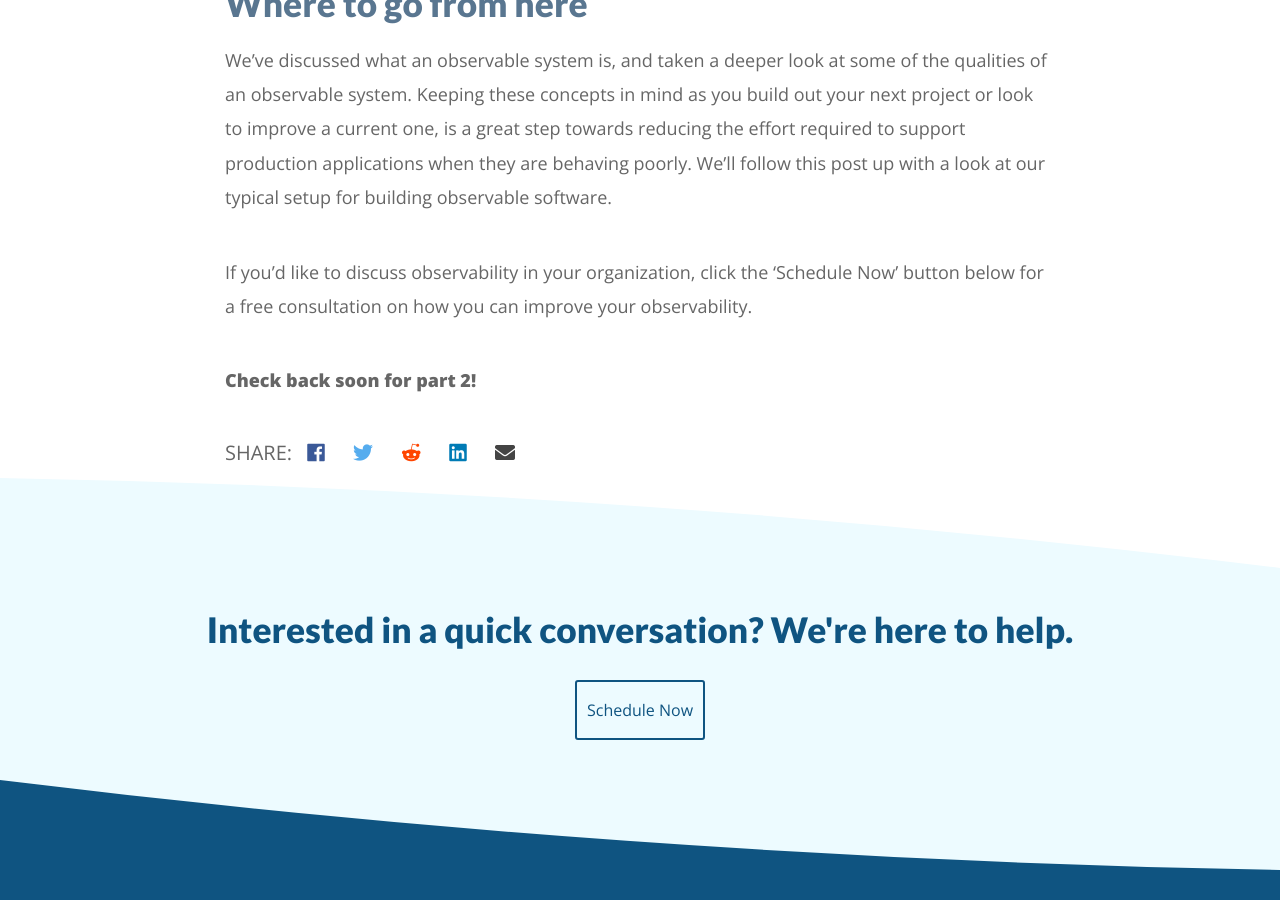
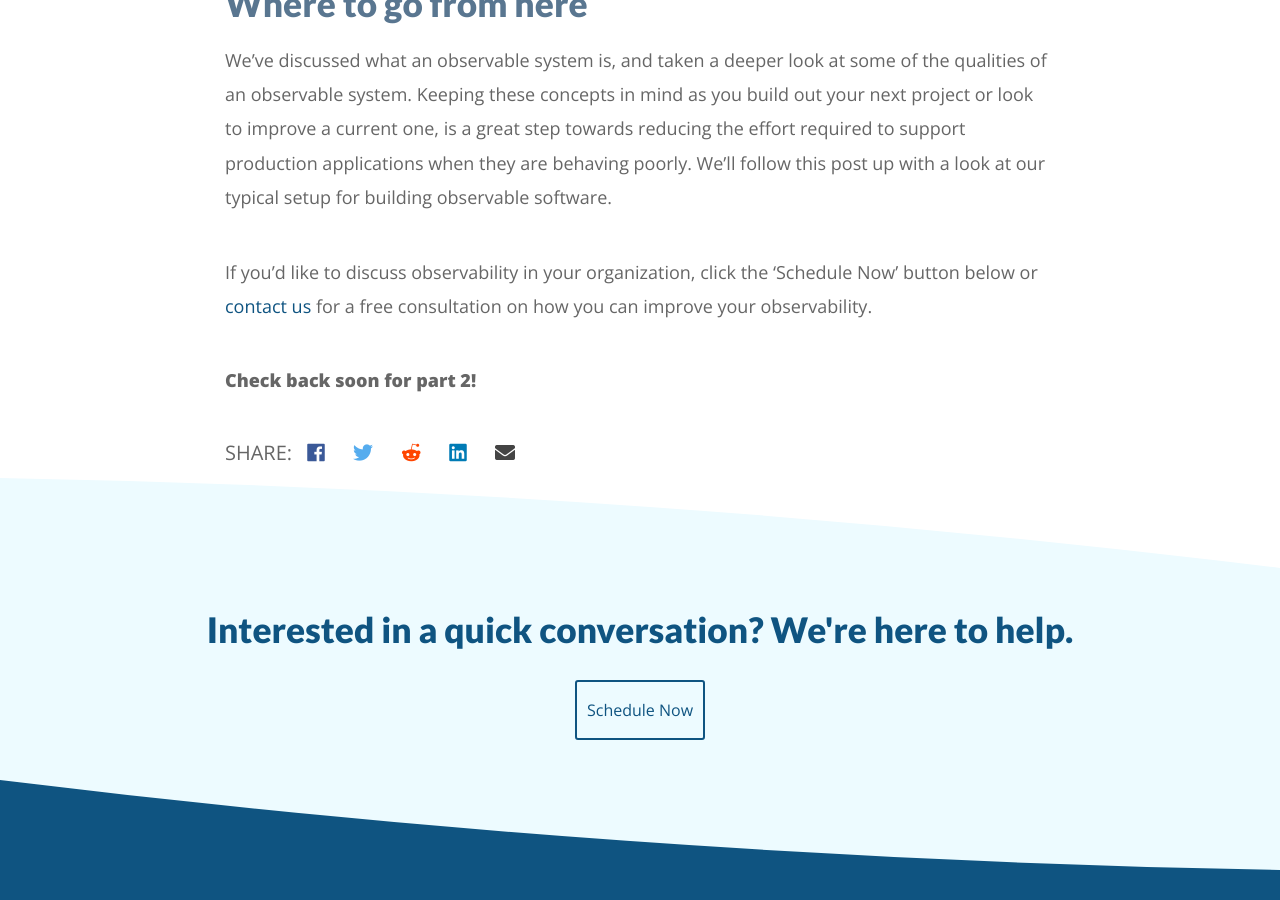
Before and after one commit to seven-hills-technology/seven-hills-technology.github.io, a Jekyll site: the page built from _posts/2019-08-19-observability-of-systems.md, in a window 1280 px wide and 900 px high, scrolled down 6046 px. Built offline with Jekyll 4.4.1, drawn with Linux system fonts in a browser that asks for light colours; nearby versions of some CDN libraries; some of the changed text lies outside the part shown.

Commit message:
Add internal link for contact page

```diff
--- a/_posts/2019-08-19-observability-of-systems.md
+++ b/_posts/2019-08-19-observability-of-systems.md
@@ -71,6 +71,6 @@ Tracing gives you a microscope to look in more detail about something specific o
 
  We’ve discussed what an observable system is, and taken a deeper look at some of the qualities of an observable system. Keeping these concepts in mind as you build out your next project or look to improve a current one, is a great step towards reducing the effort required to support production applications when they are behaving poorly. We’ll follow this post up with a look at our typical setup for building observable software.
 
- If you’d like to discuss observability in your organization, click the 'Schedule Now' button below for a free consultation on how you can improve your observability.
+ If you’d like to discuss observability in your organization, click the 'Schedule Now' button below or [contact us](/contact-us) for a free consultation on how you can improve your observability.
 
 **Check back soon for part 2!**
```
Also changed, not shown: other parts of _posts/2019-08-19-observability-of-systems.md (+1 -1 lines).
